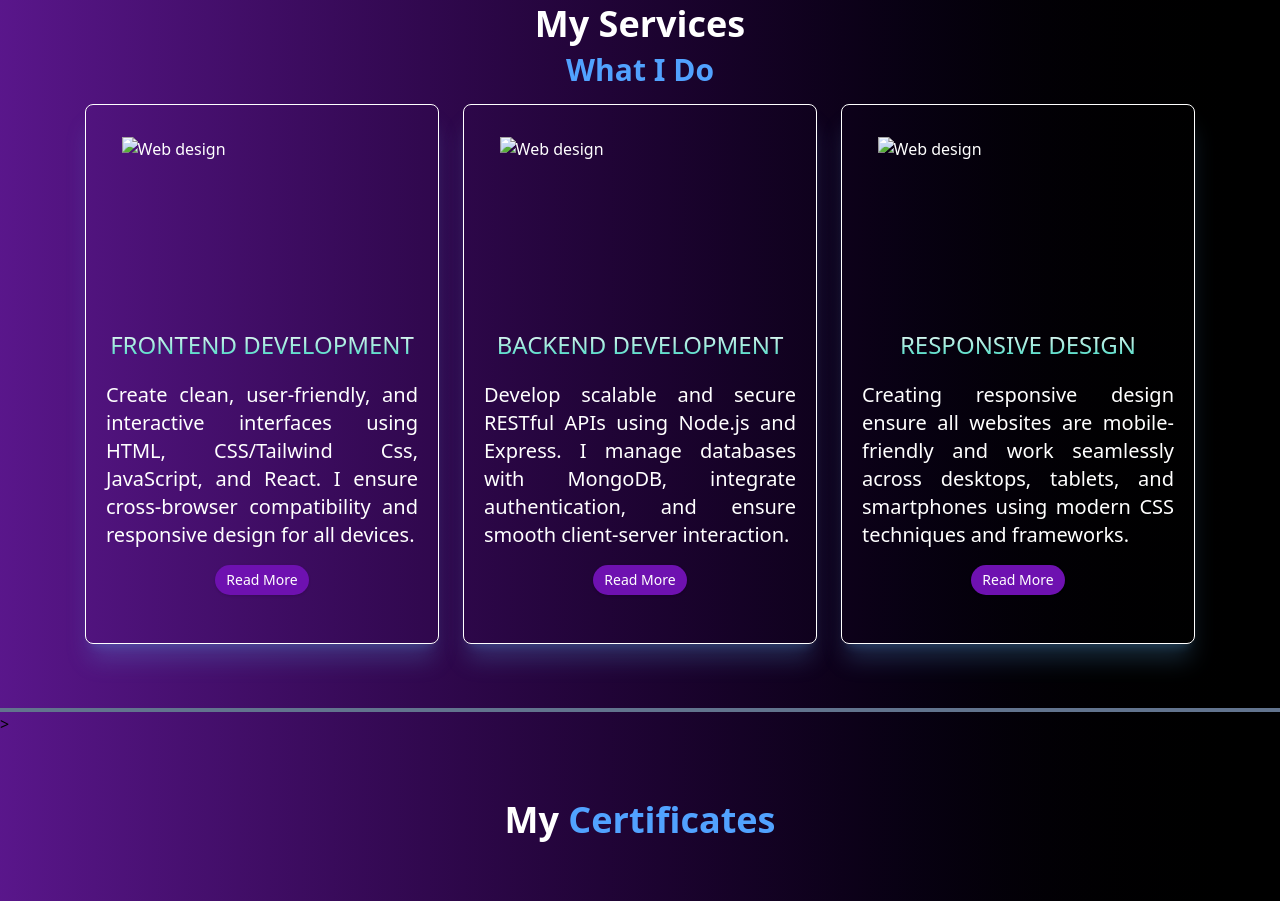
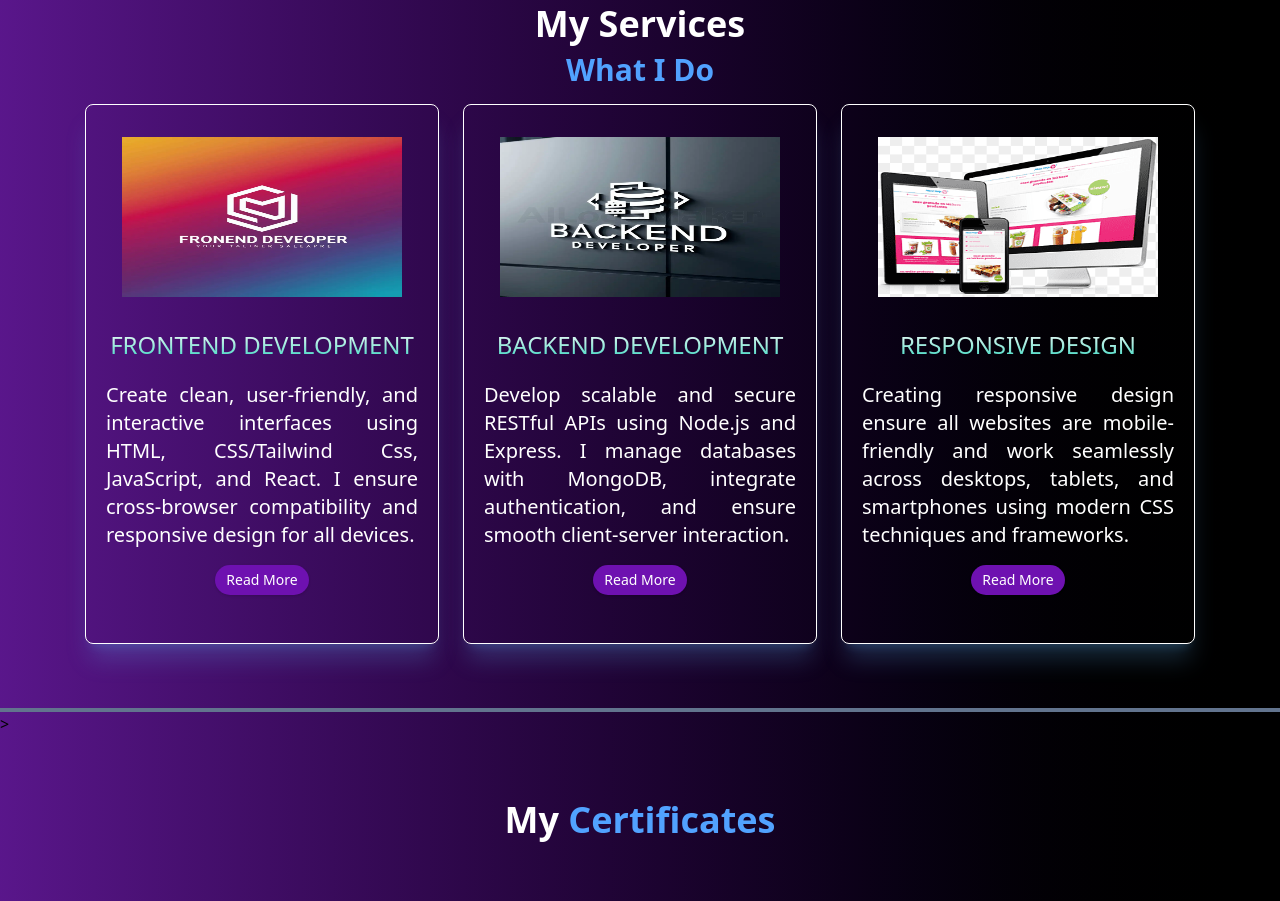
Before and after one commit to Anitakushare/Portfollio, a plain HTML site: page index.html in a window 1280 px wide. Shown: the part 2240-3141 px from the top of the page. Drawn offline with nearby package versions, Linux system fonts and the light colour scheme.

Commit message:
index.html file updated

```diff
--- a/index.html
+++ b/index.html
@@ -278,7 +278,7 @@
     <div class="flex flex-col m-auto md:flex-row justify-center items-center gap-12 md:gap-6 text-white">
       <div
         class="w-[300px] md:w-[354px] px-5 py-8 rounded-lg border border-purple shadow-[#5dadec3b] cursor-pointer shadow-xl transition-shadow duration-300 hover:shadow-lg hover:shadow-gray-400 hover:scale-105 ">
-        <img src="/src/images/frontend.webp" alt="Web design" class="w-[90%] mb-8 mx-auto h-40">
+        <img src="./images/frontend.webp" alt="Web design" class="w-[90%] mb-8 mx-auto h-40">
         <h3
           class=" text-center text-2xl lg:my-5 uppercase bg-gradient-to-t from-teal-400 to-white text-transparent bg-clip-text">
           Frontend Development </h3>
@@ -294,7 +294,7 @@
       </div>
       <div
         class="w-[300px] md:w-[354px]  px-5 py-8 rounded-lg border border-purple shadow-[#5dadec3b] cursor-pointer shadow-xl transition-shadow duration-300 hover:shadow-lg hover:shadow-gray-400 hover:scale-105">
-        <img src="/src/images/backend.webp" alt="Web design" class="w-[90%] mb-8 mx-auto md:h-40">
+        <img src="./images/backend.webp" alt="Web design" class="w-[90%] mb-8 mx-auto md:h-40">
         <h3
           class=" text-center text-2xl my-5 uppercase bg-gradient-to-t from-teal-400 to-white text-transparent bg-clip-text">
           Backend Development</h3>
@@ -309,7 +309,7 @@
       </div>
       <div
         class="w-[300px] md:w-[354px] px-5 py-8 rounded-lg border border-purple shadow-[#5dadec3b] cursor-pointer shadow-xl transition-shadow duration-300 hover:shadow-lg hover:shadow-gray-400 hover:scale-105">
-        <img src="/src/images/free1.png" alt="Web design" class="w-[90%] mb-8 mx-auto lg:h-40 md:h-32">
+        <img src="./images/free1.png" alt="Web design" class="w-[90%] mb-8 mx-auto lg:h-40 md:h-32">
         <h3
           class="text-center text-2xl lg:my-5 uppercase bg-gradient-to-t from-teal-400 to-white text-transparent bg-clip-text">
           Responsive Design</h3>
```
